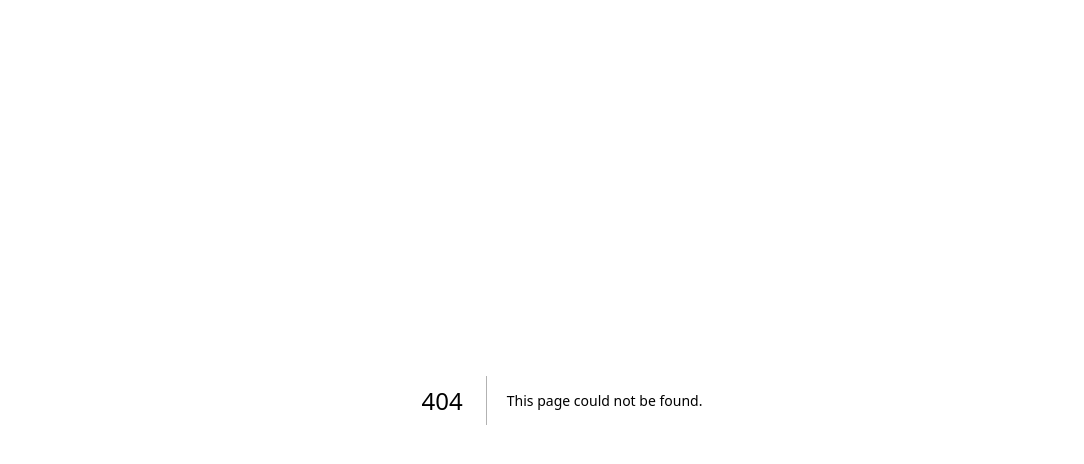
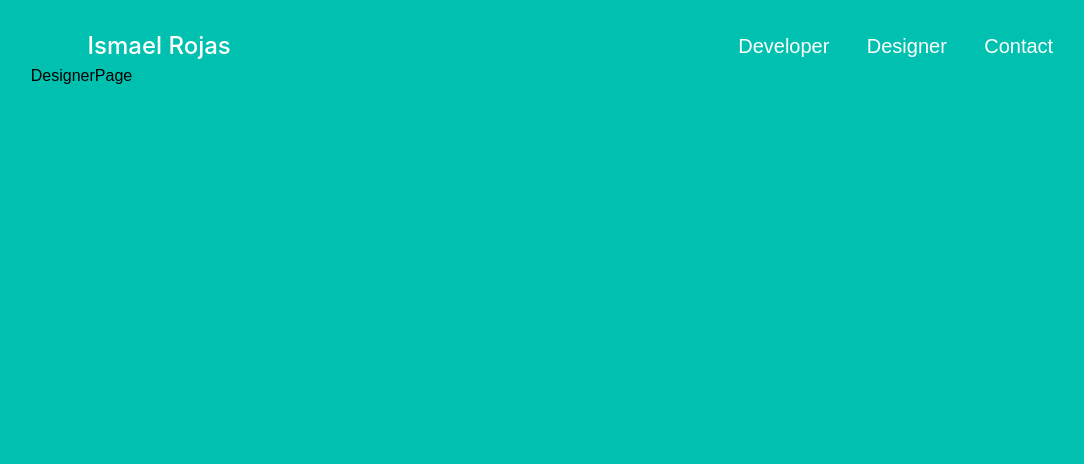
Before and after one commit to Bach16/Ismael-Rojas, a Next.js app: page /designer in a window 1280 px wide. Before the commit this address had no page. Shown: the top 464 px of the page, without its empty margins (78-1162 px from the left). Built offline with nearby package versions, Linux system fonts and the light colour scheme; a web font is replaced by a local one.

Commit message:
add routes

```diff
--- /dev/null
+++ b/src/pages/designer/index.tsx
@@ -0,0 +1,29 @@
+import Head from "next/head";
+import React from "react";
+import logo from "../../../public/Changed_color_no_BG.png";
+import { Navbar } from "../../../components";
+import { Flex } from "@chakra-ui/react";
+
+const DesignerPage = () => {
+  return (
+    <>
+      <Head>
+        <title>Designer</title>
+        <meta name="description" content="Generated by create next app" />
+        <meta name="viewport" content="width=device-width, initial-scale=1" />
+        <link rel="icon" href={logo.src} />
+      </Head>
+
+      <main>
+        <Flex className="justify-center">
+          <Flex className="flex-col" w="83%">
+            <Navbar />
+            <div>DesignerPage</div>
+          </Flex>
+        </Flex>
+      </main>
+    </>
+  );
+};
+
+export default DesignerPage;
--- /dev/null
+++ b/src/pages/developer/index.tsx
@@ -0,0 +1,30 @@
+import { Flex } from "@chakra-ui/react";
+import Head from "next/head";
+import Link from "next/link";
+import logo from "../../../public/Changed_color_no_BG.png";
+import React from "react";
+import { Navbar } from "../../../components";
+
+const DeveloperPage = () => {
+  return (
+    <>
+      <Head>
+        <title>Developer</title>
+        <meta name="description" content="Generated by create next app" />
+        <meta name="viewport" content="width=device-width, initial-scale=1" />
+        <Link rel="icon" href={logo.src} />
+      </Head>
+
+      <main>
+        <Flex className="justify-center">
+          <Flex className="flex-col" w="83%">
+            <Navbar />
+            <div>DeveloperPage</div>
+          </Flex>
+        </Flex>
+      </main>
+    </>
+  );
+};
+
+export default DeveloperPage;
```
